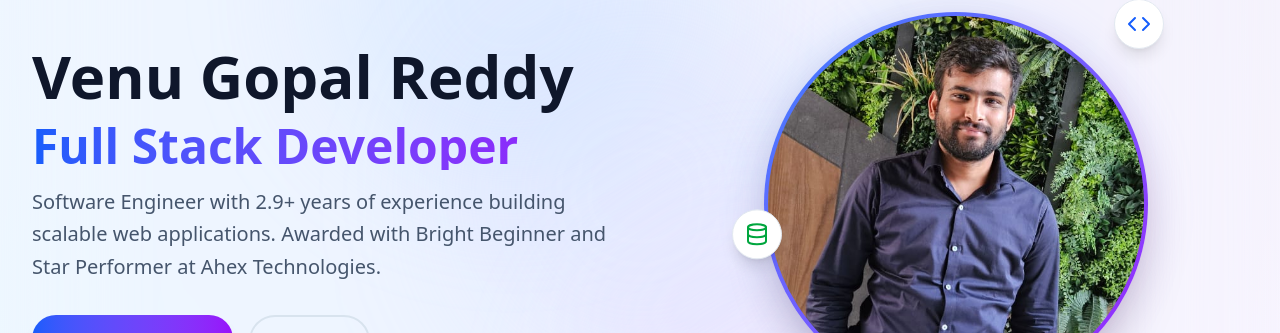
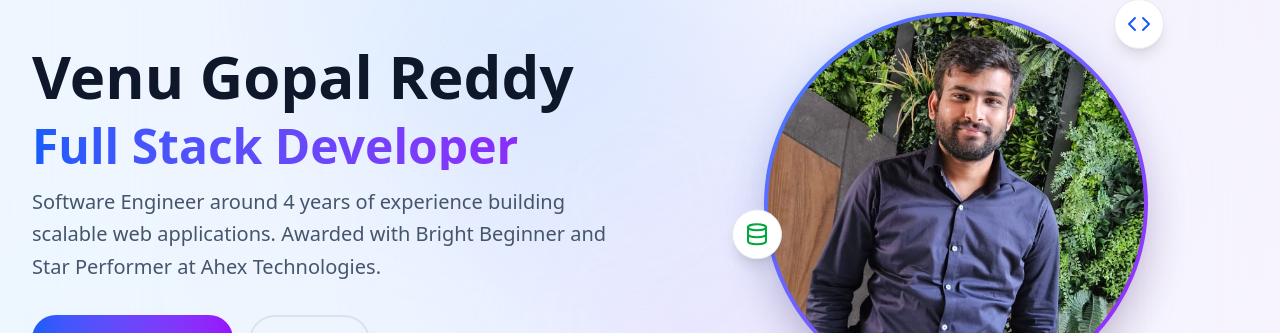
Before and after one commit to venu123143/portfolio, a React (Vite) app: page / in a window 1280 px wide. Shown: the part 204-537 px from the top of the page. Built offline with nearby package versions, Linux system fonts and the light colour scheme.

Commit message:
data modified for portfolio

```diff
--- a/src/data/data.ts
+++ b/src/data/data.ts
@@ -14,7 +14,7 @@ import {
     Globe,
 } from "lucide-react"
 
-export const experience = 2.9;
+export const experience = 4;
 
 // Helper function to format experience
 const formatExperience = (value: number, format: 'plus' | 'plain' | 'capitalized' = 'plus') => {
@@ -28,7 +28,7 @@ export const heroData = {
     greeting: "👋 Hello, I'm",
     name: "Venu Gopal Reddy",
     title: "Full Stack Developer",
-    description: `Software Engineer with ${formatExperience(experience)} years of experience building scalable web applications. Awarded with Bright Beginner and Star Performer at Ahex Technologies.`,
+    description: `Software Engineer around ${formatExperience(experience, 'plain')} years of experience building scalable web applications. Awarded with Bright Beginner and Star Performer at Ahex Technologies.`,
     resumeUrl: "https://www.canva.com/design/DAFj-JlZs_I/lYKRtoro-a54diJcflWvuA/view?utm_content=DAFj-JlZs_I&utm_campaign=designshare&utm_medium=link&utm_source=editor",
     githubUrl: "https://github.com/venu123143",
     socialLinks: [
@@ -43,8 +43,8 @@ export const heroData = {
 export const aboutData = {
     professionalJourney: {
         role: "Software Engineer",
-        experience: `${experience} years of experience`,
-        description: `I am working as an Software Engineer with more than ${experience} years of experience in the Fullstack field. I work closely with project teams to build innovative solutions for client business requirements.`,
+        experience: `${formatExperience(experience, 'plain')} years of experience`,
+        description: `I am working as an Software Engineer around ${formatExperience(experience, 'plain')} years of experience in the Fullstack field. I work closely with project teams to build innovative solutions for client business requirements.`,
     },
     awards: [
         {
@@ -174,6 +174,50 @@ export const experienceData = [
                     "6+ company projects completed.",
                     "5+ personal full-stack projects.",
                     "WhatsApp clone, Amazon clone, Video calling app.",
+                ],
+            },
+        ],
+    },
+    {
+        role: "Freelance Full Stack Developer",
+        company: "Navika Technologies",
+        duration: "APR 2022 - JUN 2023",
+        location: "Remote",
+        totalExp: "~1 Year",
+        highlights: [
+            {
+                icon: Code,
+                title: "Full Stack Development",
+                color: "from-green-500 to-emerald-500",
+                items: [
+                    "Built a debt management platform with React, Node.js, TypeScript, Sequelize, and MySQL.",
+                    "Delivered authentication, debt tracking, repayment workflows, and invoice PDF generation.",
+                    "Owned full-stack feature delivery across the admin, debtor and collectors facing experience.",
+                ],
+            },
+            {
+                icon: Shield,
+                title: "Payments & Security",
+                color: "from-blue-500 to-cyan-500",
+                items: [
+                    "Integrated Authorize.Net for secure payment processing.",
+                ],
+            },
+            {
+                icon: Database,
+                title: "Data & Administration",
+                color: "from-purple-500 to-violet-500",
+                items: [
+                    "Developed an Excel bulk upload system for admin data ingestion.",
+                ],
+            },
+            {
+                icon: Award,
+                title: "Key Achievements",
+                color: "from-yellow-500 to-orange-500",
+                items: [
+                    "Shipped a production-ready debt management platform for the client.",
+                    "Streamlined repayments and reporting with reliable backend services and exports.",
                 ],
             },
         ],
@@ -309,6 +353,15 @@ export const projectsData = [
         url: "https://fileflow.nerchuko.in/",
         impact: "Complete cloud storage solution",
     },
+    {
+        title: "URS-CRM (Navika Technologies)",
+        description:
+            "Debt management platform with React, Node.js, TypeScript, Sequelize, and MySQL. Integrated Authorize.Net for payments, an Excel bulk upload path for admin data ingestion, and full-stack features spanning authentication, debt tracking, repayment workflows, and invoice PDF generation.",
+        tech: ["React", "Node.js", "TypeScript", "Sequelize", "MySQL", "Authorize.net", "Excel"],
+        type: "Personal",
+        url: "",
+        impact: "Client-ready debt and repayment operations",
+    },
 ]
 
 // Skills Data
```
